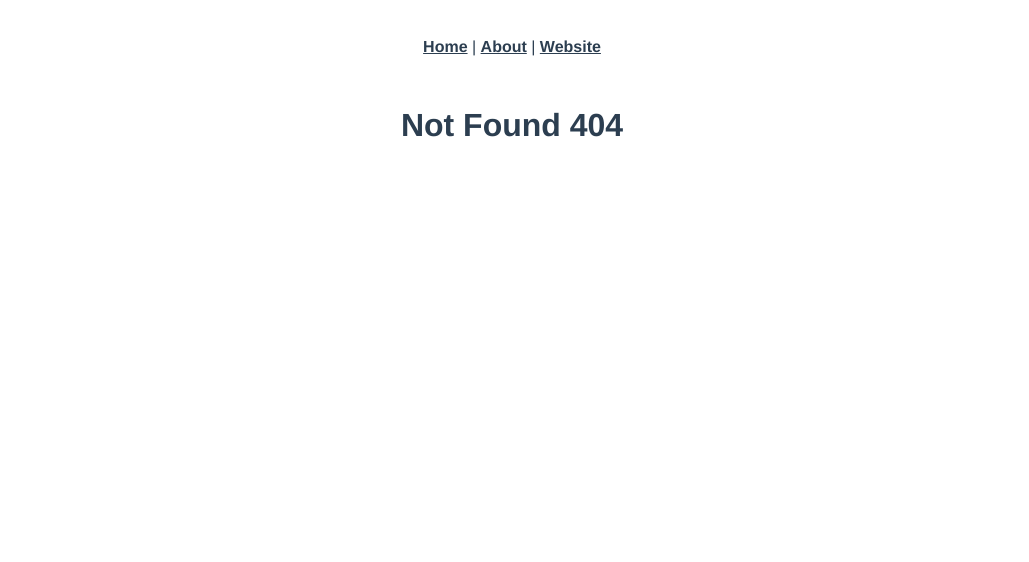
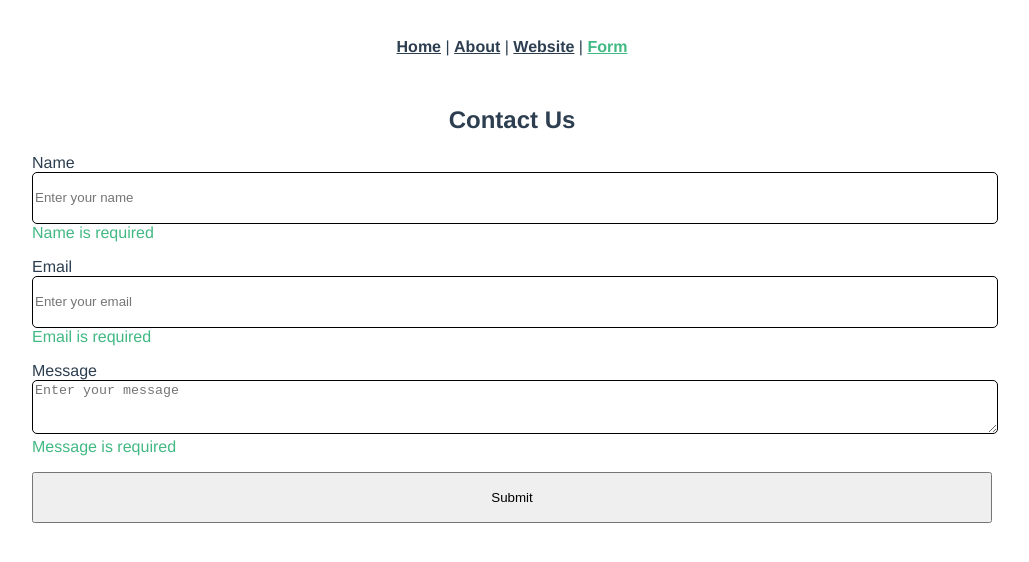
Before and after one commit to Risyandi/gsheets-eform, a Vue app in the folder frontend-gsheets/: page /form in a window 1280 px wide. Before the commit this address had no page. Shown: the top 562 px of the page, without its empty margins (128-1157 px from the left). Built offline with nearby package versions, Linux system fonts and the light colour scheme.

Commit message:
fix: adding form

```diff
--- a/frontend-gsheets/src/App.vue
+++ b/frontend-gsheets/src/App.vue
@@ -3,7 +3,8 @@
     <div id="nav">
       <router-link to="/">Home</router-link> |
       <router-link to="/about">About</router-link> |
-      <router-link to="/web">Website</router-link>
+      <router-link to="/web">Website</router-link> |
+      <router-link to="/form">Form</router-link>
     </div>
     <router-view/>
   </div>
--- a/frontend-gsheets/src/router/index.js
+++ b/frontend-gsheets/src/router/index.js
@@ -27,6 +27,11 @@ const routes = [
     component: () => import('../views/Website.vue')
   },
   {
+    path: '/form',
+    name: 'Form Google Sheets',
+    component: () => import('../views/FormGsheets.vue')
+  },
+  {
     path: '*',
     name: 'Not Found',
     component: () => import('../views/NotFound.vue')
--- /dev/null
+++ b/frontend-gsheets/src/views/FormGsheets.vue
@@ -0,0 +1,86 @@
+<template>
+  <div class="form-wrap">
+    <h2>Contact Us</h2>
+    <form v-on:submit.prevent="submitForm">
+      <div class="form-group">
+        <label for="name">Name</label>
+        <input type="text" class="form-control" id="name" v-model="form.name" placeholder="Enter your name">
+        <span>
+          {{form.name.length > 0 ? '' : 'Name is required'}}
+        </span>
+      </div>
+      <div class="form-group">
+        <label for="email">Email</label>
+        <input type="email" class="form-control" id="email" v-model="form.email" placeholder="Enter your email">
+        <span>
+          {{form.email.length > 0 ? '' : 'Email is required'}}
+        </span>
+      </div>
+      <div class="form-group">
+        <label for="message">Message</label>
+        <textarea class="form-control" id="message" v-model="form.message" rows="3" placeholder="Enter your message"></textarea>
+        <span>
+          {{form.message.length > 0 ? '' : 'Message is required'}}
+        </span>
+      </div>
+      <div class="form-button">
+        <button type="submit" class="btn btn-primary">Submit</button>
+      </div>
+    </form>
+  </div>
+</template>
+
+<script>
+  export default {
+    name: 'FormGsheets',
+    data(){
+      return {
+        form: {
+          name: '',
+          email: '',
+          message: ''
+        }
+      }
+    },
+    methods: {
+      submitForm() {
+        console.log('submit form');
+        console.log(this.form.name, 'value form');
+        alert(this.form.name + '-' + this.form.email + '-' + this.form.message);
+      }
+    }
+  }
+</script>
+
+<style scoped>
+  .form-wrap {
+        max-width: 960px;
+        margin: 0 auto;
+    }
+  .form-group {
+    margin-bottom: 1rem;
+  }
+  .form-group label,
+  .form-group span {
+    display: block;
+    text-align: left;
+  }
+  .form-group span {
+    color: #42b983;
+  }
+  .form-group input,
+  .form-group textarea  {
+    width: 100%;
+    height: 3rem;
+    border-radius: 5px;
+    border: solid 1px black;
+  }
+  .form-button button {
+    display: block;
+    padding: 1rem ;
+    width: 100%;
+  }
+  a {
+    color: #42b983;
+  }
+</style>
```
